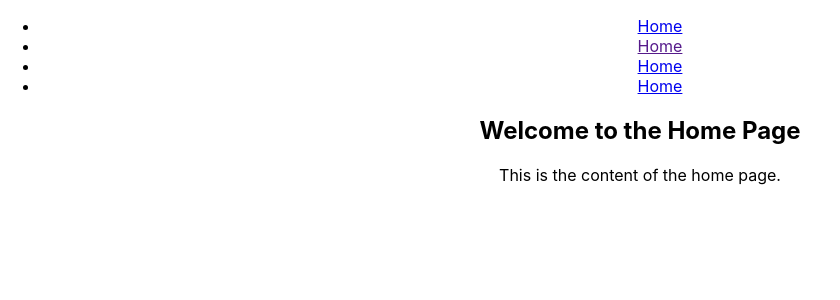
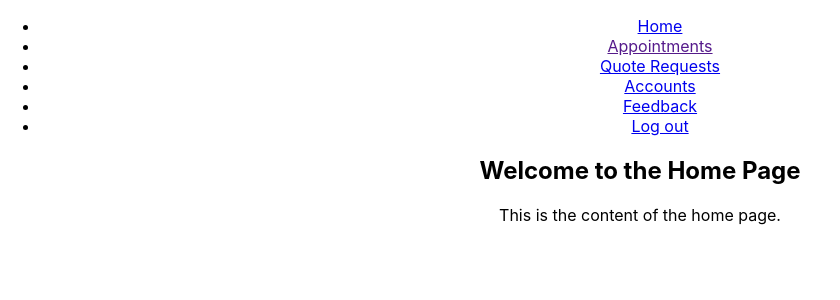
Before and after one commit to ebond07/CoupeTonArbre, a React (Create React App) app in the folder coupetonarbrefrontend/: page / in a window 1280 px wide. Shown: the top 300 px of the page, without its empty margins (0-840 px from the left). Built offline with nearby package versions, Linux system fonts and the light colour scheme.

Commit message:
Installed react-router-dom
To manipulate the routing properly, I installed react-router-dom as it provides a simple and easy way to route to every page

```diff
--- a/coupetonarbrefrontend/package.json
+++ b/coupetonarbrefrontend/package.json
@@ -8,6 +8,7 @@
     "@testing-library/user-event": "^13.5.0",
     "react": "^18.2.0",
     "react-dom": "^18.2.0",
+    "react-router-dom": "^6.20.1",
     "react-scripts": "5.0.1",
     "web-vitals": "^2.1.4"
   },
--- a/coupetonarbrefrontend/src/App.js
+++ b/coupetonarbrefrontend/src/App.js
@@ -1,6 +1,8 @@
 import logo from './logo.svg';
 import './App.css';
 import HomePage from './components/HomePage';
+import AccountsAdmin from './components/AccountsAdmin';
+
 
 
 function App() {
--- a/coupetonarbrefrontend/src/components/AccountsAdmin.jsx
+++ b/coupetonarbrefrontend/src/components/AccountsAdmin.jsx
@@ -0,0 +1,25 @@
+import React from "react";
+
+function AccountsAdmin() {
+    return (
+        <div>
+          <div id='nav-container'>
+            <nav>
+                <ul>
+                    <li><a href='HomePage.jsx'>Home</a></li>
+                    <li><a href=''>Appointments</a></li>
+                    <li><a href='HomePage.jsx'>Quote Requests</a></li>
+                    <li><a href='AccountsAdmin.jsx'>Accounts</a></li>
+                    <li><a href='HomePage.jsx'>Feedback</a></li>
+                    <li><a href='HomePage.jsx'>Log out</a></li>
+                </ul>
+            </nav>
+          </div>
+
+          <h2>Accounts</h2>
+
+        </div>
+    );
+}
+
+export default AccountsAdmin;
--- a/coupetonarbrefrontend/src/components/HomePage.jsx
+++ b/coupetonarbrefrontend/src/components/HomePage.jsx
@@ -7,9 +7,11 @@ function HomePage() {
         <nav>
           <ul>
             <li><a href='HomePage.jsx'>Home</a></li>
-            <li><a href=''>Home</a></li>
-            <li><a href='HomePage.jsx'>Home</a></li>
-            <li><a href='HomePage.jsx'>Home</a></li>
+            <li><a href=''>Appointments</a></li>
+            <li><a href='HomePage.jsx'>Quote Requests</a></li>
+            <li><a href='AccountsAdmin.jsx'>Accounts</a></li>
+            <li><a href='HomePage.jsx'>Feedback</a></li>
+            <li><a href='HomePage.jsx'>Log out</a></li>
           </ul>
         </nav>
       </div>
```
Also changed, not shown: 1 other file (tests, documents, lock files or other folders).
